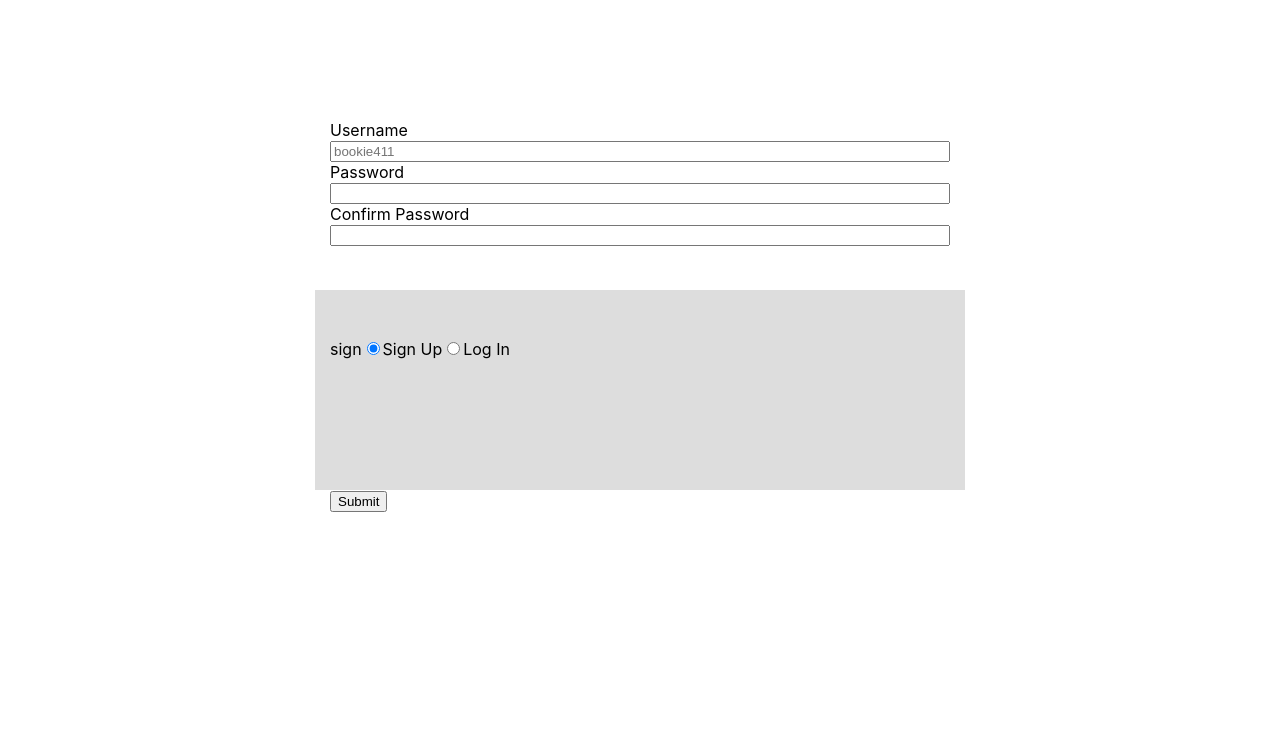
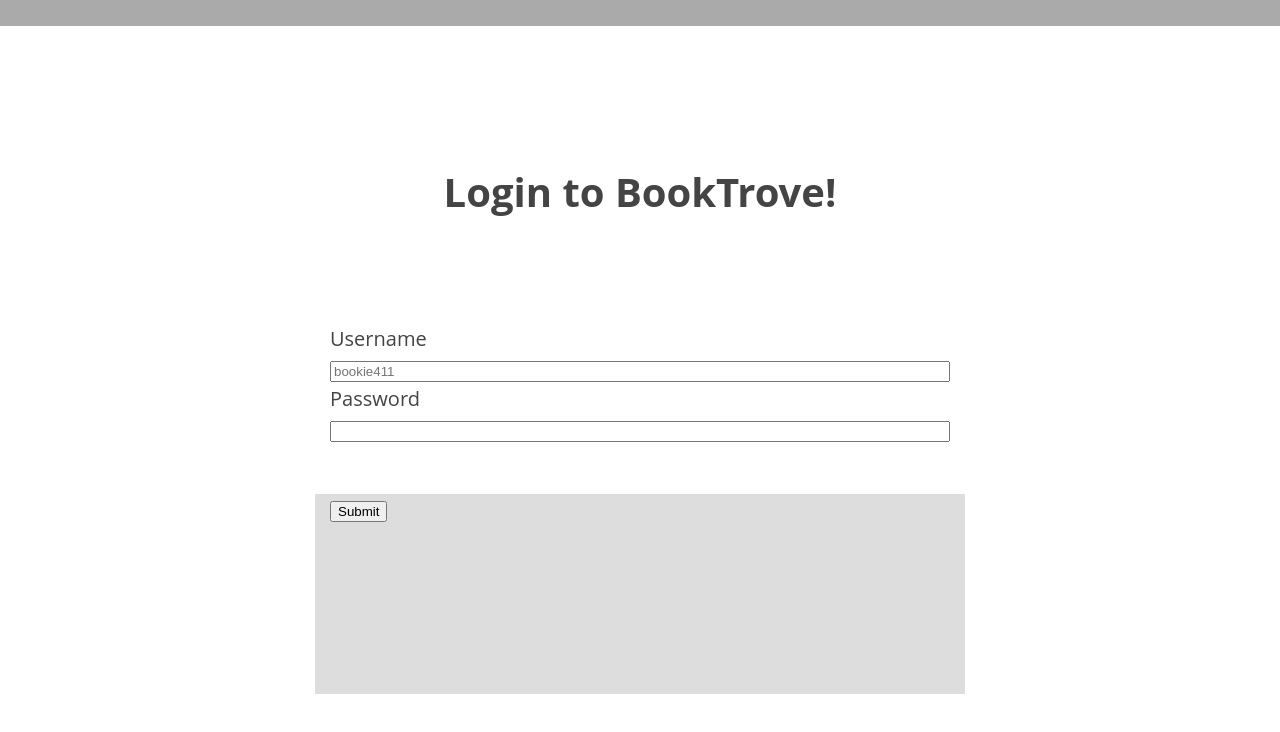
Before and after one commit to orndorfftyler/booktrove-app, a React (Create React App) app: page /login in a window 1280 px wide. Shown: the top 732 px of the page. Built offline with nearby package versions, Linux system fonts and the light colour scheme.

Commit message:
signup and login split up and looking good

```diff
--- a/src/Login/Login.js
+++ b/src/Login/Login.js
@@ -1,12 +1,9 @@
 import React from 'react';
 import SignupLoginErr from '../ErrorComps/SignupLoginErr';
 import BookContext from '../BookContext';
-//import { withRouter } from 'react-router-dom';
-//import { useHistory } from "react-router-dom";
 
 import TokenService from '../services/token-service'
 import AuthApiService from '../services/auth-api-service'
-
 
 //import './Signup.css';
 
@@ -15,19 +12,12 @@
     constructor(props) {
         super(props);
         this.state = {
-            signOrLogin:'sign',
             username: '',
             pw1: '',
-            pw2: '',
             error: null,
-            signupSuccess: false
         }
     }
     static contextType = BookContext;
-
-    signOrLogin(val) {
-        this.setState({signOrLogin:val});
-    }
 
     usernameUpdate(val) {
         this.setState({username:val});
@@ -35,48 +25,6 @@
 
     pw1Update(val) {
         this.setState({pw1:val});
-    }
-
-    pw2Update(val) {
-        this.setState({pw2:val});
-    }
-
-    validatePw() {
-        if (this.state.pw1 != this.state.pw2) {
-            return 'passwords do not match';
-        }
-    }
-
-    loginHandler(e, user, pw) {
-        e.preventDefault();
-        if (this.state.signOrLogin == 'sign') {
-
-            this.handleSignup(e, user, pw);
-        } else {
-
-            this.handleSubmitJwtAuth(e, user, pw);
-        }
-    }
-
-    handleSignup = (e, user, pw) => {
-        e.preventDefault()
-        //const { full_name, nick_name, user_name, password } = ev.target
-
-        this.setState({ error: null })
-        AuthApiService.postUser({
-          user_name: user,
-          password: pw
-        })
-          .then(user => {
-            //this.handleSubmitJwtAuth(e, user.user_name, pw);
-            //this.setState({ username: '', pw1:'' })
-            this.setState({signupSuccess:true})
-
-
-        })
-          .catch(res => {
-            this.setState({ error: res.error })
-        })
     }
 
 
@@ -103,75 +51,36 @@
     }
 
     render() {
-        let nowLogin = <h3></h3>;
 
-        if (this.state.signupSuccess) {
-            nowLogin = (
-            <h3>
-                Signup Successful! Please log in.
-            </h3>
-            )
-        }
 
             let pwSection = (
-            <>
-                <label htmlFor="pw1">Password</label>
-                <input type="password" name="pw1" id="pw1" required onChange={e => this.pw1Update(e.target.value)}/>
-                <label htmlFor="pw2">Confirm Password</label>
-                <input type="password" name="pw2" id="pw2" required onChange={e => this.pw2Update(e.target.value)}/>
-            </>
-        );
-
-        let buttonSection = (
-            <>
-                <button
-                    type="submit"
-                    disabled={this.validatePw()}>
-                    Submit
-                </button>
-                <SignupLoginErr
-                    message={this.validatePw()}
-                />
-            </>
-        );
-
-        if (this.state.signOrLogin == 'log') {
-            pwSection = (
                 <>
                     <label htmlFor="pw1">Password</label>
                     <input type="password" name="pw1" id="pw1" onChange={e => this.pw1Update(e.target.value)}/>
                 </>
             );
-            buttonSection = (
+            let buttonSection = (
                 <button type="submit" >
                     Submit
                 </button>
             );
-        }
 
 
         return (
-                    <form onSubmit={(e) => this.loginHandler(e, this.state.username, this.state.pw1)}>
+                <div className="look">
+                    <nav role="navigation"></nav>
+                    <main role="main">
+                        <header>
+                            <h1>Login to BookTrove!</h1>
+
+                        </header>
+
+                        <form onSubmit={(e) => this.handleSubmitJwtAuth(e, this.state.username, this.state.pw1)}>
                             <section className="overview-section">
                                 <label htmlFor="username">Username</label>
                                 <input type="text" name="username" placeholder="bookie411" required onChange={e => this.usernameUpdate(e.target.value)}/>
 
                                 {pwSection}
-                        </section>
-
-                        <section className="login-signup-section">
-                        {nowLogin}
-                        {this.state.signOrLogin}
-                            <input type="radio" name="signlog" id="sign-up" value="sign" defaultChecked onChange={(e) => this.signOrLogin(e.target.value)} />
-                            <label htmlFor="sign-up">
-                            Sign Up
-                            </label>
-
-                            <input type="radio" name="signlog" id="log-in" value="log" onChange={(e) => this.signOrLogin(e.target.value)}/>
-                            <label htmlFor="log-in">
-                            Log In
-                            </label>
-
                             </section>
 
                             <section className="button-section">
@@ -182,6 +91,10 @@
                             </section>
 
                         </form>
+                    </main>
+
+                </div>
+
         );
     }
 }
--- a/src/Signup/Signup.js
+++ b/src/Signup/Signup.js
@@ -1,11 +1,8 @@
 import React from 'react';
 import SignupLoginErr from '../ErrorComps/SignupLoginErr';
 import BookContext from '../BookContext';
-//import { withRouter } from 'react-router-dom';
-//import { useHistory } from "react-router-dom";
 import { Link } from 'react-router-dom';
 
-import TokenService from '../services/token-service'
 import AuthApiService from '../services/auth-api-service'
 
 import './Signup.css';
@@ -15,7 +12,6 @@
     constructor(props) {
         super(props);
         this.state = {
-            signOrLogin:'sign',
             username: '',
             pw1: '',
             pw2: '',
@@ -24,10 +20,6 @@
         }
     }
     static contextType = BookContext;
-
-    signOrLogin(val) {
-        this.setState({signOrLogin:val});
-    }
 
     usernameUpdate(val) {
         this.setState({username:val});
@@ -47,17 +39,6 @@
         }
     }
 
-    loginHandler(e, user, pw) {
-        e.preventDefault();
-        if (this.state.signOrLogin == 'sign') {
-
-            this.handleSignup(e, user, pw);
-        } else {
-
-            this.handleSubmitJwtAuth(e, user, pw);
-        }
-    }
-
     handleSignup = (e, user, pw) => {
         e.preventDefault()
         //const { full_name, nick_name, user_name, password } = ev.target
@@ -72,30 +53,6 @@
             //this.setState({ username: '', pw1:'' })
             this.setState({signupSuccess:true})
 
-
-        })
-          .catch(res => {
-            this.setState({ error: res.error })
-        })
-    }
-
-
-    handleSubmitJwtAuth = (e, user, pw) => {
-        e.preventDefault()
-        this.setState({ error: null })
-
-        AuthApiService.postLogin({
-          user_name: user,
-          password: pw
-        })
-          .then(res => {
-            this.setState({ username: '', pw1:'' })
-
-            TokenService.saveAuthToken(res.authToken)
-            //this.props.onLoginSuccess()
-            this.context.updateCurrentUser(user);
-            this.props.historyProp.push('/search');
-
         })
           .catch(res => {
             this.setState({ error: res.error })
@@ -103,6 +60,7 @@
     }
 
     render() {
+
         let nowLogin = <h3></h3>;
 
         if (this.state.signupSuccess) {
@@ -138,10 +96,16 @@
             </>
         );
 
+        return (
+                <div className="look">
+                    <nav role="navigation"></nav>
+                    <main role="main">
+                        <header>
+                            <h1>Sign up for BookTrove!</h1>
 
+                        </header>
 
-        return (
-                    <form onSubmit={(e) => this.loginHandler(e, this.state.username, this.state.pw1)}>
+                        <form onSubmit={(e) => this.handleSignup(e, this.state.username, this.state.pw1)}>
                             <section className="overview-section">
                                 <label htmlFor="username">Username</label>
                                 <input type="text" name="username" placeholder="bookie411" required onChange={e => this.usernameUpdate(e.target.value)}/>
@@ -151,6 +115,12 @@
 
                             <section className="login-signup-section">
                             {nowLogin}
+                            <h3>
+                                Already Signed up? Log in
+                                <Link to='/login'>
+                                    here
+                                </Link>
+                            </h3>
 
                             </section>
 
@@ -162,6 +132,10 @@
                             </section>
 
                         </form>
+                    </main>
+
+                </div>
+
         );
     }
 }
```
Lines whose indentation alone changed are shown as unchanged.
